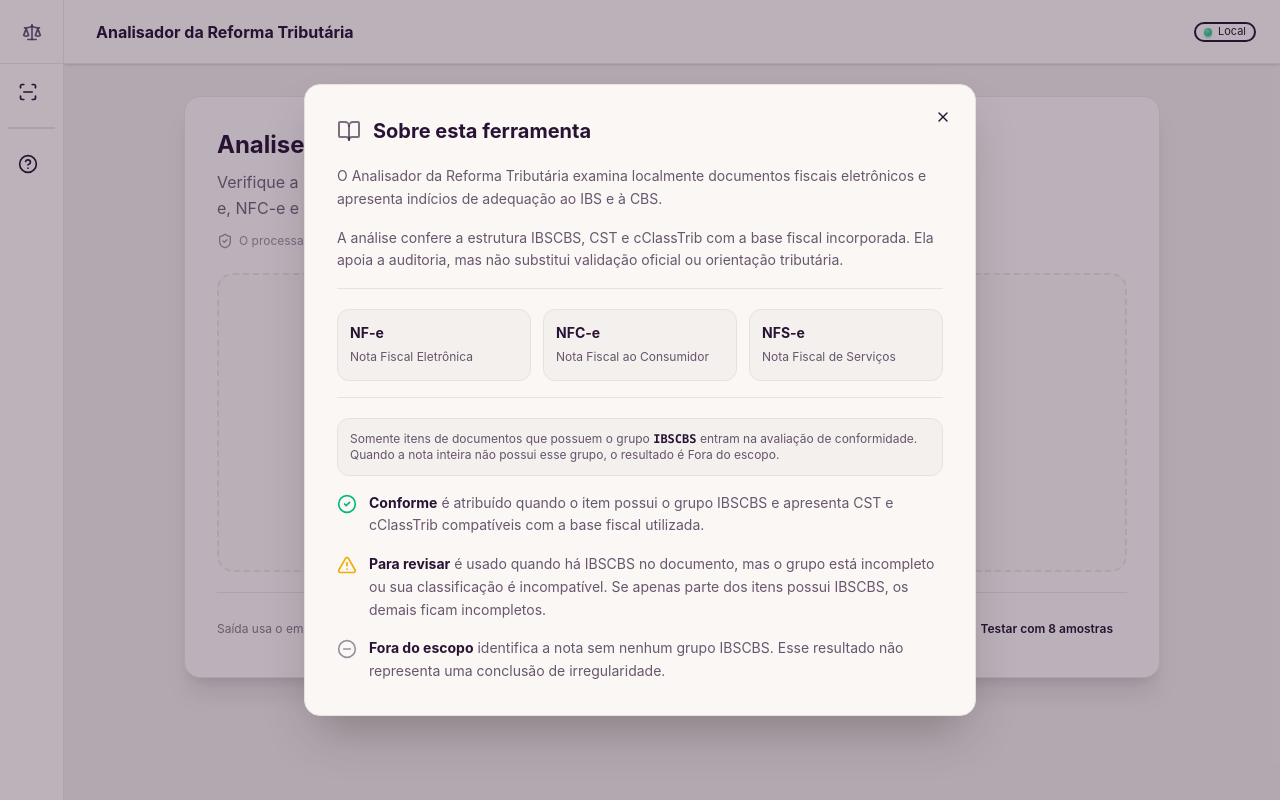
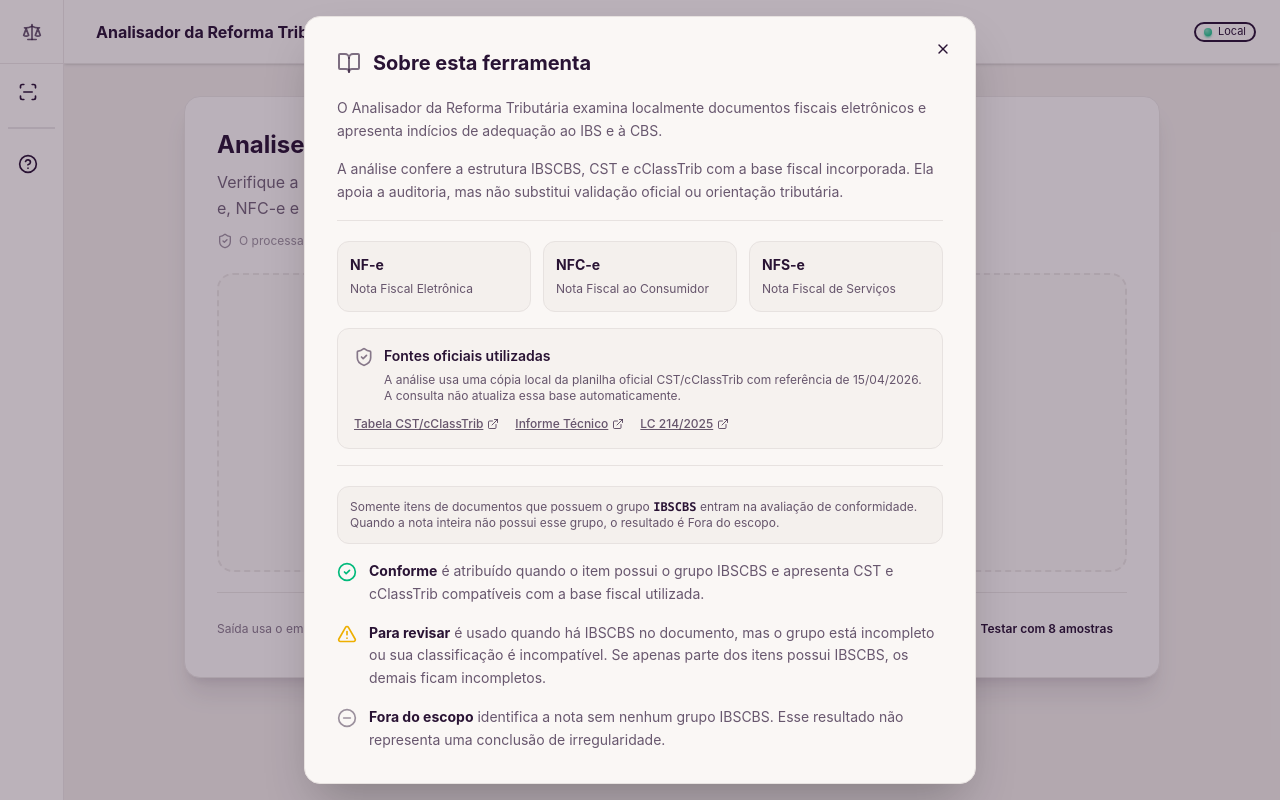
Before and after one commit to Mateusallz1/analisador-reforma-tributaria, a React (Vite) app: page / in a window 1280 px wide. Both pictures are taken after a click on the button 28 px from the left and 164 px from the top of the page. Built offline with nearby package versions, Linux system fonts and the light colour scheme.

Commit message:
feat: disclose official tax classification sources

```diff
--- a/src/App.tsx
+++ b/src/App.tsx
@@ -6,6 +6,7 @@ import {
   CircleHelp,
   CircleMinus,
   Database,
+  ExternalLink,
   FileText,
   Menu,
   ScanLine,
@@ -20,6 +21,7 @@ import { getXmlFingerprint, processFiles } from './utils/fileProcessing';
 import type { FileProcessingProgress } from './utils/fileProcessing';
 import { groupAnalysesByEmpresaFoco } from './utils/analysisStats';
 import { getErrorMessage } from './utils/errors';
+import { TAX_BASE_INFO } from './utils/taxValidation';
 import UploadSection from './components/UploadSection';
 import ResultsTable from './components/ResultsTable';
 import DashboardStats from './components/DashboardStats';
@@ -513,6 +515,31 @@ export default function App() {
                 ))}
               </div>
 
+              <div id="about-official-sources" className="rounded-xl border border-base-300 bg-base-200/45 p-4">
+                <div className="flex items-start gap-2.5">
+                  <ShieldCheck className="mt-0.5 h-5 w-5 shrink-0 text-base-content/55" aria-hidden="true" />
+                  <div>
+                    <h3 className="font-semibold text-base-content">Fontes oficiais utilizadas</h3>
+                    <p className="mt-1 text-xs">
+                      A análise usa uma cópia local da planilha oficial CST/cClassTrib com referência de{' '}
+                      {TAX_BASE_INFO.referenceDate.split('-').reverse().join('/')}.
+                      A consulta não atualiza essa base automaticamente.
+                    </p>
+                  </div>
+                </div>
+                <div className="mt-3 flex flex-wrap gap-x-4 gap-y-2 text-xs font-medium">
+                  <a href={TAX_BASE_INFO.classificationSource} target="_blank" rel="noreferrer" className="link inline-flex items-center gap-1">
+                    Tabela CST/cClassTrib <ExternalLink className="h-3 w-3" aria-hidden="true" />
+                  </a>
+                  <a href={TAX_BASE_INFO.technicalSource} target="_blank" rel="noreferrer" className="link inline-flex items-center gap-1">
+                    Informe Técnico <ExternalLink className="h-3 w-3" aria-hidden="true" />
+                  </a>
+                  <a href={TAX_BASE_INFO.legalSource} target="_blank" rel="noreferrer" className="link inline-flex items-center gap-1">
+                    LC 214/2025 <ExternalLink className="h-3 w-3" aria-hidden="true" />
+                  </a>
+                </div>
+              </div>
+
               <div className="space-y-4 border-t border-base-300 pt-5">
                 <p className="rounded-xl border border-base-300 bg-base-200/50 p-3 text-xs">
                   Somente itens de documentos que possuem o grupo <strong className="font-mono text-base-content">IBSCBS</strong>
--- a/src/components/DashboardStats.tsx
+++ b/src/components/DashboardStats.tsx
@@ -1,4 +1,4 @@
-import { Info, RefreshCcw } from 'lucide-react';
+import { ExternalLink, Info, RefreshCcw, ShieldCheck } from 'lucide-react';
 import { useState } from 'react';
 import type { GroupedAnalysis, NFeAnalysis } from '../types';
 import { calculateItemStats } from '../utils/analysisStats';
@@ -66,6 +66,35 @@ export default function DashboardStats({ results, grouped, onReset }: DashboardS
         ))}
       </div>
 
+      <div id="official-sources" className="flex flex-col gap-3 border-t border-base-300 bg-base-200/45 px-4 py-3 lg:flex-row lg:items-center lg:justify-between">
+        <div className="flex min-w-0 items-start gap-2.5">
+          <ShieldCheck className="mt-0.5 h-4 w-4 shrink-0 text-base-content/55" aria-hidden="true" />
+          <div className="min-w-0">
+            <p className="text-xs font-semibold text-base-content">Classificação baseada em fontes oficiais</p>
+            <p className="mt-0.5 break-words text-[11px] text-base-content/55" title={taxBase?.source}>
+              Base incorporada: {taxBase?.source || 'referência não informada'}
+            </p>
+          </div>
+        </div>
+        <div className="flex flex-wrap gap-x-4 gap-y-2 text-[11px] font-medium">
+          {taxBase?.classificationSource && (
+            <a href={taxBase.classificationSource} target="_blank" rel="noreferrer" className="link inline-flex items-center gap-1">
+              Tabela CST/cClassTrib <ExternalLink className="h-3 w-3" aria-hidden="true" />
+            </a>
+          )}
+          {taxBase?.technicalSource && (
+            <a href={taxBase.technicalSource} target="_blank" rel="noreferrer" className="link inline-flex items-center gap-1">
+              Informe Técnico <ExternalLink className="h-3 w-3" aria-hidden="true" />
+            </a>
+          )}
+          {taxBase?.legalSource && (
+            <a href={taxBase.legalSource} target="_blank" rel="noreferrer" className="link inline-flex items-center gap-1">
+              LC 214/2025 <ExternalLink className="h-3 w-3" aria-hidden="true" />
+            </a>
+          )}
+        </div>
+      </div>
+
       {showBaseInfo && (
         <div id="tax-base-info" className="alert rounded-none border-x-0 border-b-0 border-base-300 bg-base-200 py-2 text-[11px]">
           <span>Base fiscal <strong>{taxBase?.version || 'N/A'}</strong></span>
--- a/src/types.ts
+++ b/src/types.ts
@@ -30,6 +30,9 @@ export interface CompanyInfo {
 export interface TaxBaseInfo {
   version: string;
   source: string;
+  referenceDate: string;
+  classificationSource: string;
+  technicalSource: string;
   legalSource: string;
 }
 
--- a/src/utils/taxValidation.ts
+++ b/src/utils/taxValidation.ts
@@ -22,6 +22,9 @@ interface TaxCstEntry {
 interface TaxBase extends Partial<TaxBaseInfo> {
   versao?: string;
   fonteOriginal?: string;
+  dataReferencia?: string;
+  fonteOficialTabela?: string;
+  fonteTecnica?: string;
   fonteLegalBase?: string;
   csts?: TaxCstEntry[];
 }
@@ -51,6 +54,9 @@ const taxBase = baseCompleta as TaxBase;
 export const TAX_BASE_INFO: TaxBaseInfo = {
   version: taxBase.versao || 'desconhecida',
   source: taxBase.fonteOriginal || 'Base fiscal local',
+  referenceDate: taxBase.dataReferencia || '',
+  classificationSource: taxBase.fonteOficialTabela || '',
+  technicalSource: taxBase.fonteTecnica || '',
   legalSource: taxBase.fonteLegalBase || '',
 };
 
```
Also changed, not shown: src/data/base_completa.json, 1 other file (tests, documents, lock files or other folders).
